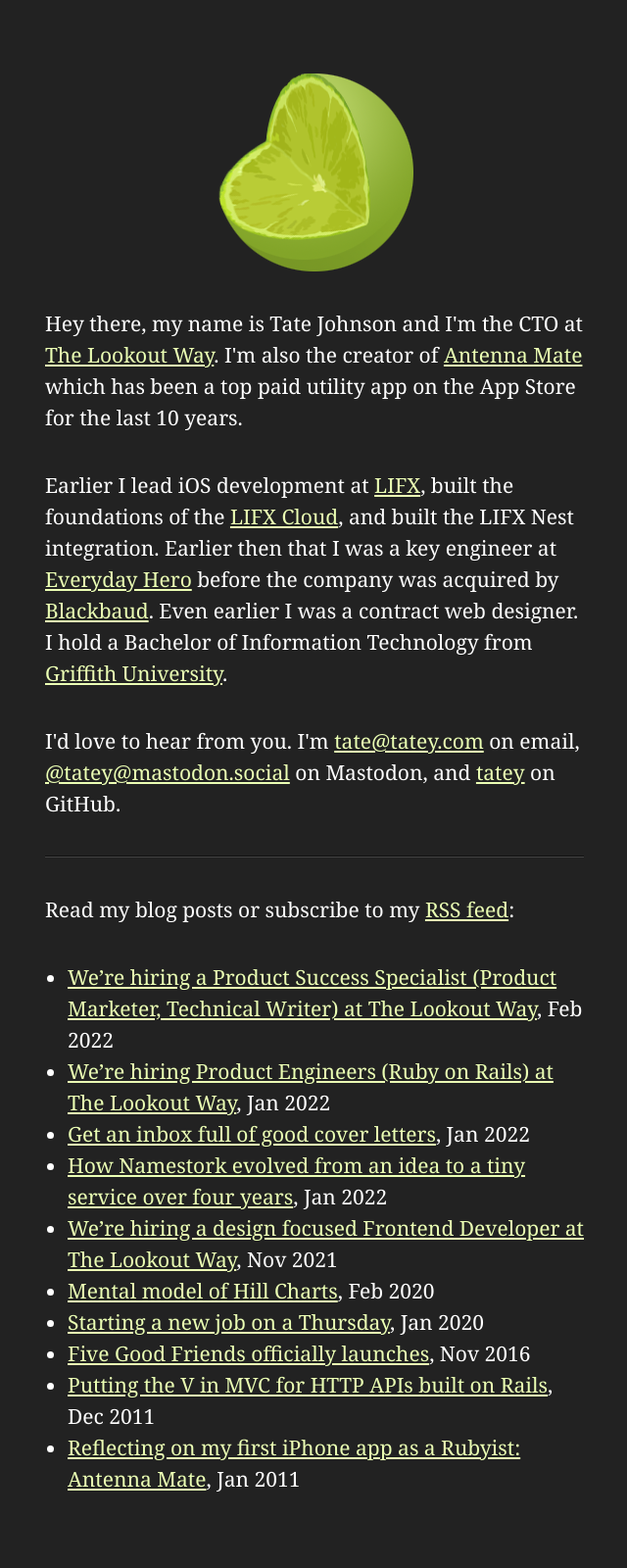
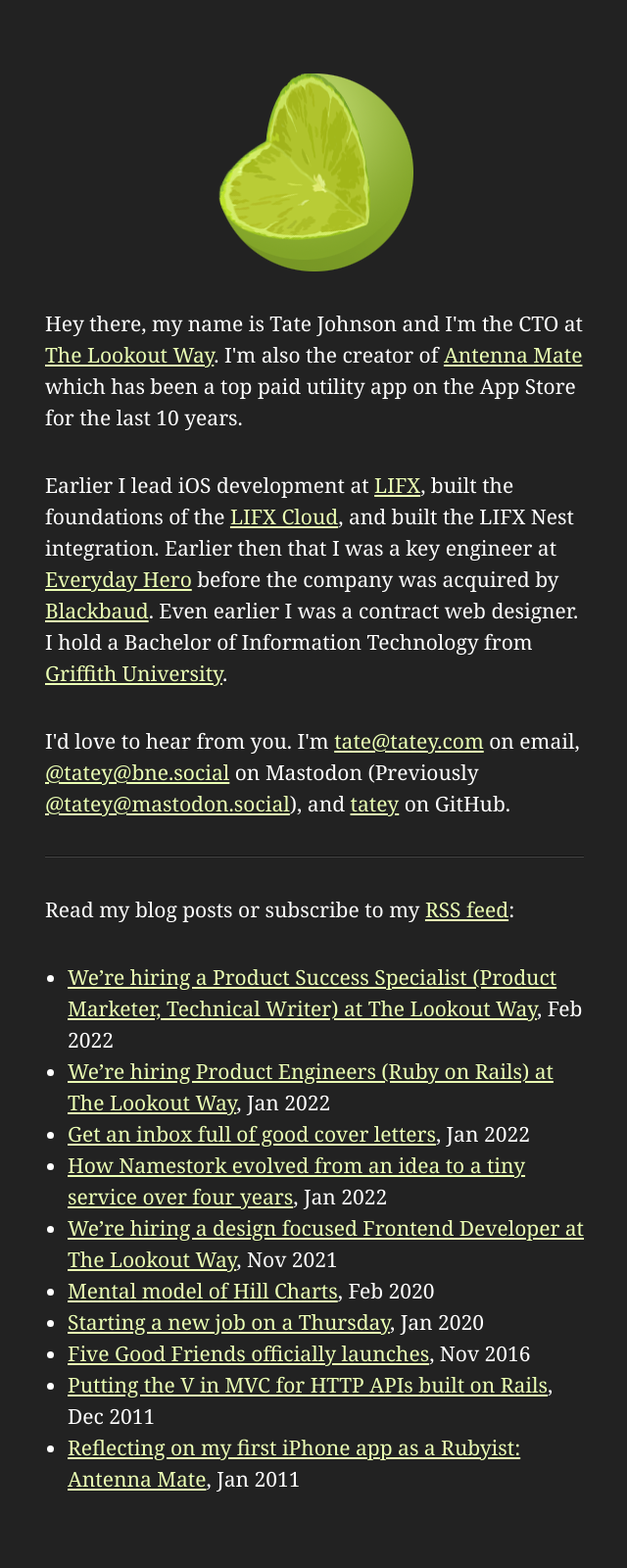
Before and after one commit to tatey/tatey.com, a Jekyll site: the page built from index.html, in a window 1280 px wide. Shown: the whole page at 98% size, without its empty margins (319-959 px from the left). Built offline with Jekyll 4.4.1, drawn with Linux system fonts in a browser that asks for light colours.

Commit message:
Update mastodon.

```diff
--- a/index.html
+++ b/index.html
@@ -103,7 +103,7 @@
     <h1><span>Tate Johnson</span></h1>
     <p>Hey there, my name is Tate Johnson and I'm the CTO at <a href="https://thelookoutway.com">The Lookout Way</a>. I'm also the creator of <a href="https://antennamate.com">Antenna Mate</a> which has been a top paid utility app on the App Store for the last 10 years.</p>
     <p>Earlier I lead iOS development at <a href="https://lifx.com">LIFX</a>, built the foundations of the <a href="https://cloud.lifx.com">LIFX Cloud</a>, and built the LIFX Nest integration. Earlier then that I was a key engineer at <a href="https://www.everydayhero.com">Everyday Hero</a> before the company was acquired by <a href="https://www.blackbaud.com">Blackbaud</a>. Even earlier I was a contract web designer. I hold a Bachelor of Information Technology from <a href="https://www.griffith.edu.au">Griffith University</a>.</p>
-    <p>I'd love to hear from you. I'm <a href="mailto:tate@tatey.com">tate@tatey.com</a> on email, <a rel="me" href="https://mastodon.social/@tatey">@tatey@mastodon.social</a> on Mastodon</a>, and <a href="https://github.com/tatey">tatey</a> on GitHub.</p>
+    <p>I'd love to hear from you. I'm <a href="mailto:tate@tatey.com">tate@tatey.com</a> on email, <a rel="me" href="https://bne.social/@tatey">@tatey@bne.social</a> on Mastodon (Previously <a rel="me" href="https://mastodon.social/@tatey">@tatey@mastodon.social</a>), and <a href="https://github.com/tatey">tatey</a> on GitHub.</p>
     <div class="hr"></div>
     <p>Read my blog posts or subscribe to my <a href="{{ "/feed.xml" | relative_url }}">RSS feed</a>:</p>
     <ul>
```
